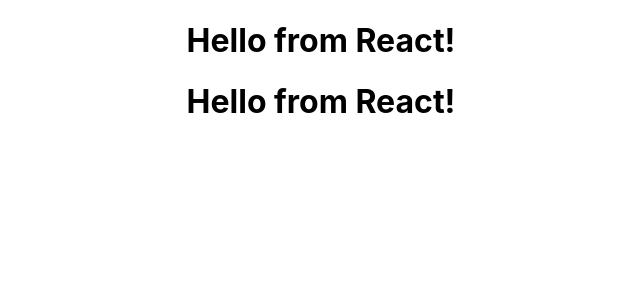
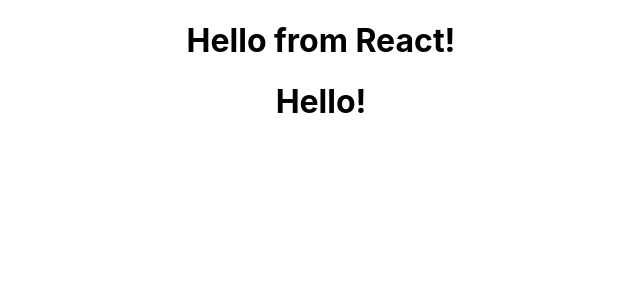
Before and after one commit to Mthabs/gitpod-react, a React (Create React App) app in the folder my-app/: page / in a window 1280 px wide. Shown: the top 300 px of the page, without its empty margins (319-959 px from the left). Built offline with nearby package versions, Linux system fonts and the light colour scheme.

Commit message:
add duplicate functional greetings

```diff
--- a/my-app/src/App.js
+++ b/my-app/src/App.js
@@ -1,12 +1,12 @@
 import logo from './logo.svg';
 import './App.css';
 import FunctionalGreeting from "./components/FunctionalGreeting";
-
+import FunctionalGreetingWithProps from "./components/FunctionalGreetingWithProps";
 function App() {
     return (
         <div className="App">
             <FunctionalGreeting />
-            <FunctionalGreeting />
+            <FunctionalGreetingWithProps />
         </div>
     );
 }
--- /dev/null
+++ b/my-app/src/components/FunctionalGreetingWithProps.js
@@ -0,0 +1,8 @@
+import React from "react";
+
+//function FunctionalGreeting() {
+//   return <h1>Hello from React!</h1>
+//}
+const FunctionalGreetingWithProps = () => <h1>Hello!</h1>;
+
+export default FunctionalGreetingWithProps;
```
